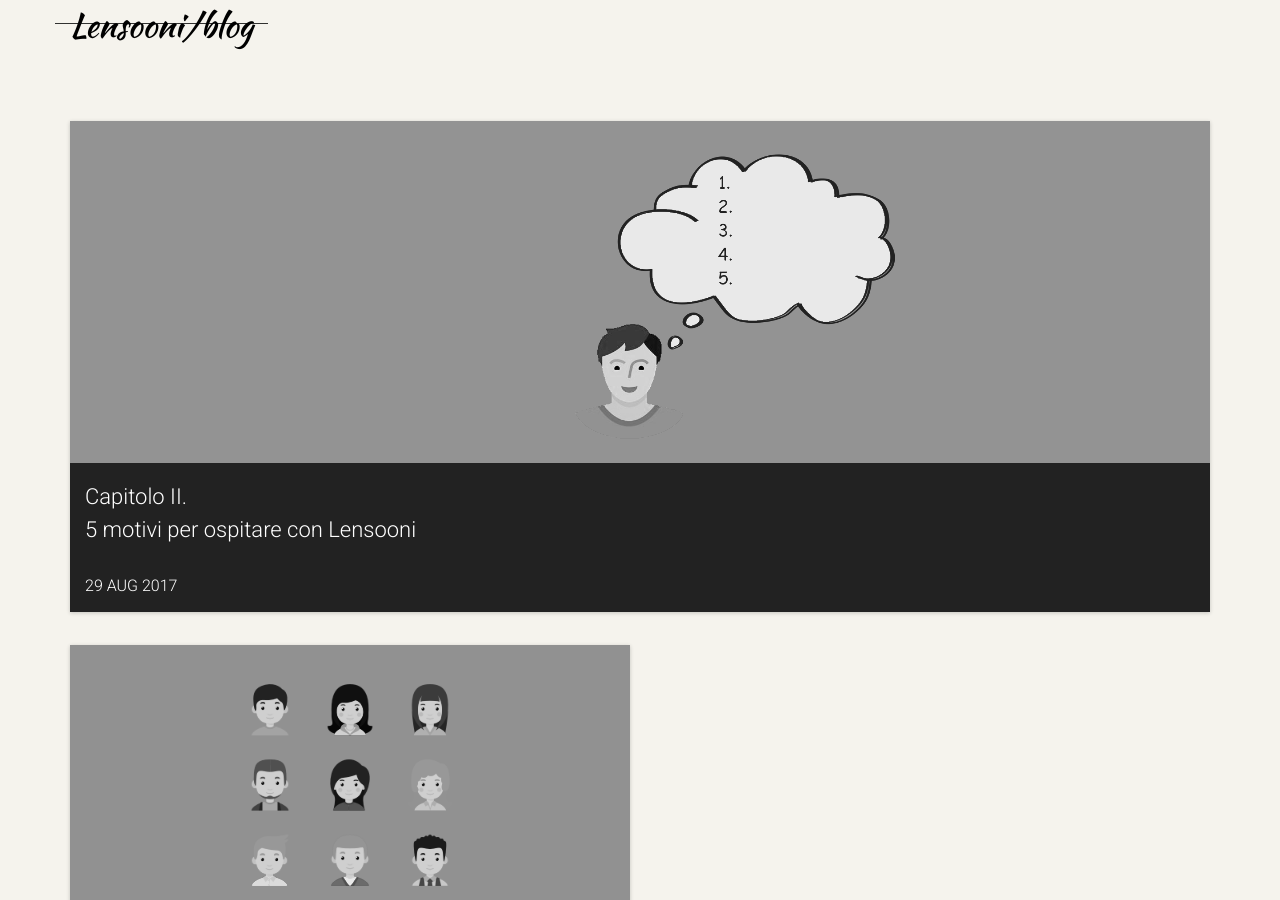
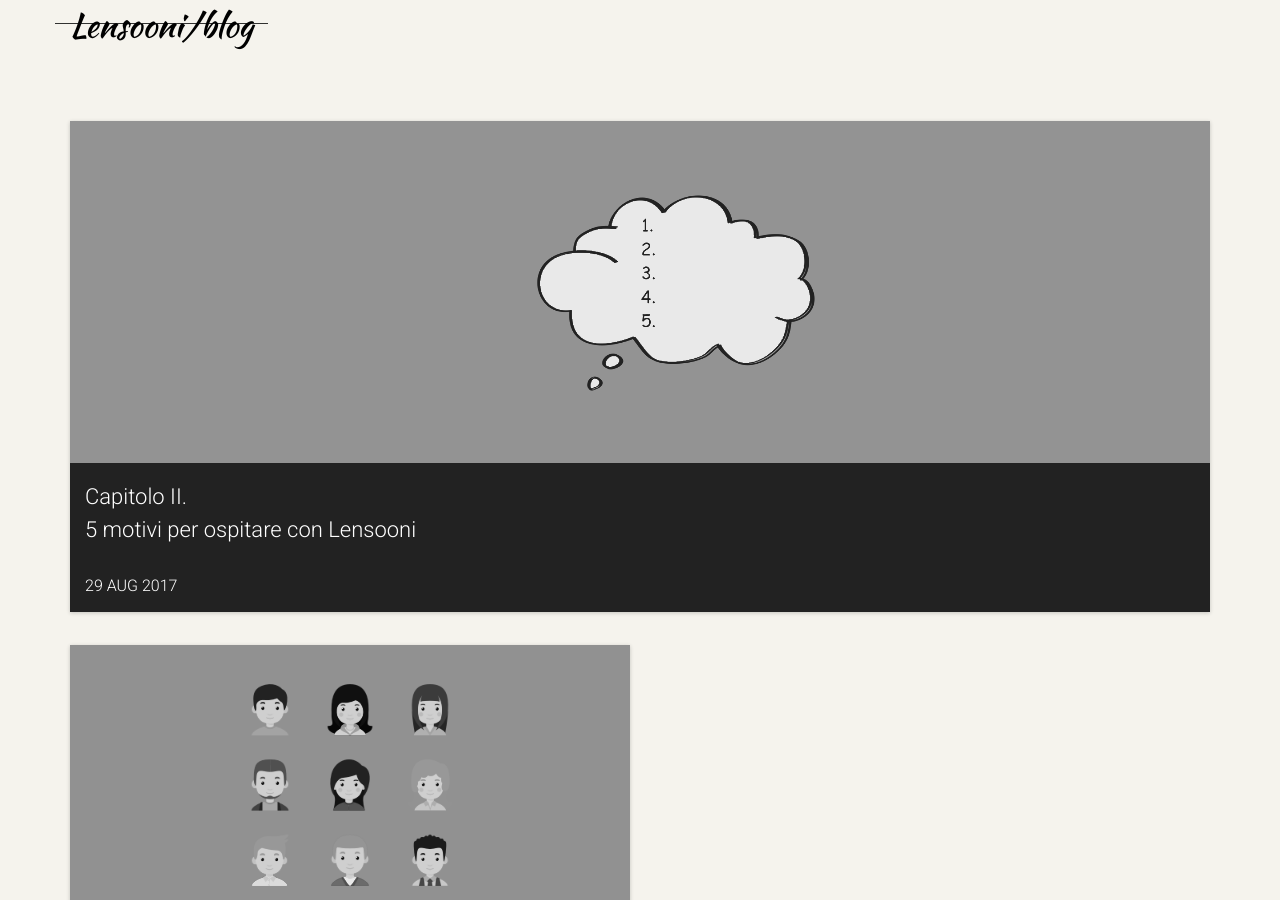
Before and after one commit to Giachelli/blog, a Jekyll site: the page built from index.html, in a window 1280 px wide and 900 px high. Built offline with Jekyll 4.4.1, drawn with Linux system fonts in a browser that asks for light colours; nearby versions of some CDN libraries; some web fonts are replaced; Markdown is read by kramdown in place of the engine named in the settings; comment, search, counter and statistics services are not loaded.

Commit message:
fix photo

```diff
--- a/_posts/2017-08-21-come-funziona-Lensooni.markdown
+++ b/_posts/2017-08-21-come-funziona-Lensooni.markdown
@@ -17,7 +17,7 @@ syntaxHighlighter: no
 
 Luca è uno **studente universitario** che studia a Bologna e che nel weekend vorrebbe visitare Torino. Purtoppo Luca viene da un periodo in cui ha dovuto sostenere molte spese e quindi la visita a Torino graverebbe ulteriormente sulla sua, oramai decimata, cassa. Ma lui a Torino vuole andarci ugualmente e comincia a prendere in esame le varie soluzioni. Vorrebbe tanto avere un amico che studi nella metropoli piemontese ma purtroppo non c'è nessuno. Allora Luca decide di utilizzare **Lensooni**.
 
-<div class="img_1 img_1--fullContainer img--Leading" style="background-image: url(./assets/images/post1.png);"></div>
+<div class="img_1 img_1--fullContainer img--Leading" style="background-image: url(./assets/images/post1_new.png);"></div>
 
 Si iscrive con la sua **mail universitaria**, definisce i **tag** che lo contraddistinguono ( cosa studia, i suoi interessi, le sue passioni ecc.) e cerca un **alloggio** nella città tanto desiderata da visitare nella **data** da lui decisa. Nei primi risultati trova **posti disponibili**( che sia un letto, un divano o anche semplicemente un posto per terra da saccopelo) a casa di **studenti simili a lui** (ossia che hanno utilizzato tag simili a quelli di Luca).
 Tra i vari annunci trova quello di casa di Marco che gli offre un posto letto in quanto un suo coinquilino ha deciso di tornare nella sua città natale e ha detto a Marco che sarebbe ben felice se la loro casa **accogliesse qualcuno**. Luca controlla i **feedback** che Marco e la sua casa hanno ricevuto e decide che quella locazione fa al caso suo. Prenota il posto da Marco e si prepara a partire sapendo che andrà ad alloggiare da qualcuno che potenzialmente sta per diventare suo **amico**. Dopo aver trascorso un bel weekend, Luca fornisce a Marco e ai suoi conquilini il **compenso stabilito** e ritorna nei pressi di Bologna. Felice dell'**esperienza** fatta, della **conoscenza** di questo nuovo amico e della **spesa minima**, Luca rilascia un feedback a Marco. Marco a sua volta rilascia un feedback a Luca... **e il gioco è fatto**.
--- a/_posts/2017-08-29-5-motivi-per-ospitare-con-Lensooni.markdown
+++ b/_posts/2017-08-29-5-motivi-per-ospitare-con-Lensooni.markdown
@@ -7,7 +7,7 @@ excerpt: "Nei giorni seguenti l'aver alloggiato a Torino da Marco..."
 categories: business
 tags:  viaggi
 image:
-  feature: post2.png
+  feature: post2_new.png
   topPosition: 0px
 bgContrast: light
 bgGradientOpacity: lighter
```
Also changed, not shown: assets/images/hero/post2_new.png (added), assets/images/post1_new.png (added), assets/images/thumbnail/post2_new.png (added).
